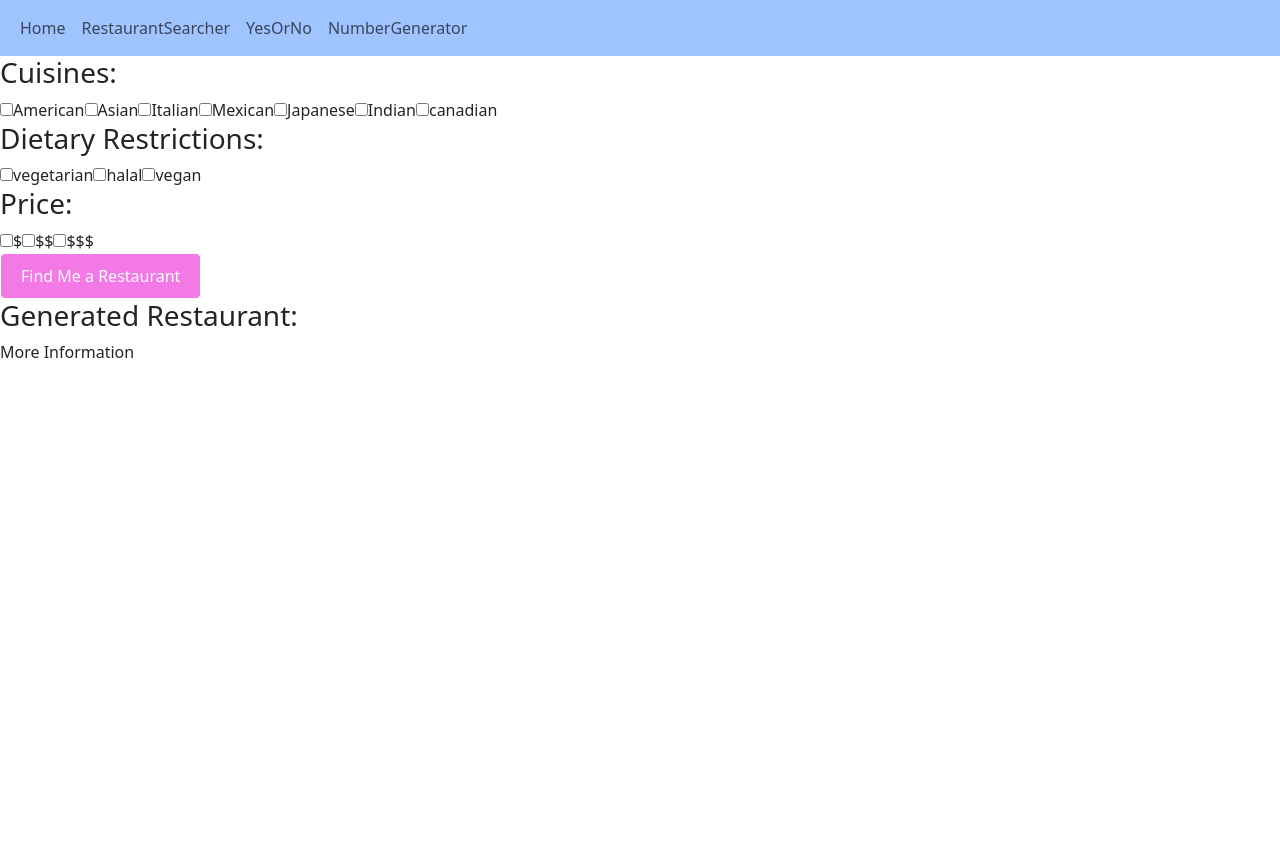
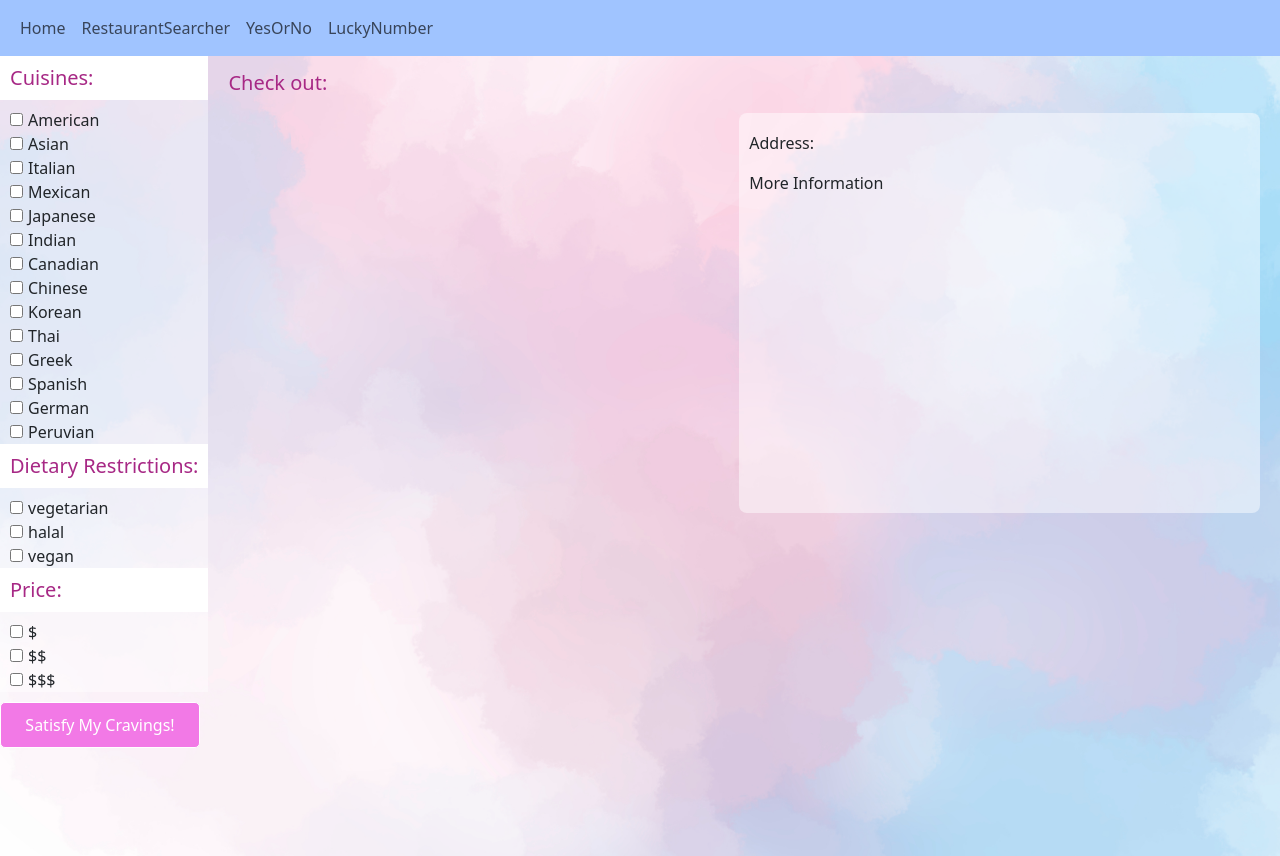
Before and after one commit to ptayab/ThisOrThat, a React (Create React App) app in the folder client/this-or-that/: page /restaurants in a window 1280 px wide. Before the commit the page ends 800 px from the top, so only its background shows below. Built offline with nearby package versions, Linux system fonts and the light colour scheme; no server answers.

Commit message:
Furnished Restaurant Features

```diff
--- a/client/this-or-that/src/components/navbar.component.js
+++ b/client/this-or-that/src/components/navbar.component.js
@@ -22,7 +22,7 @@ export default class Navbar extends Component {
                                 <Link className="nav-link" to="/yesorno">YesOrNo</Link>
                             </li>
                             <li className="nav-item">
-                                <Link className="nav-link" to="/number">NumberGenerator</Link>
+                                <Link className="nav-link" to="/number">LuckyNumber</Link>
                             </li>
                         </ul>
                     </div>
--- a/client/this-or-that/src/components/restaurants.component.js
+++ b/client/this-or-that/src/components/restaurants.component.js
@@ -2,7 +2,8 @@ import React, { useState, useEffect } from 'react';
 import axios from 'axios';
 
 export default function Restaurants() {
-  const cuisineList = ['American', 'Asian', 'Italian', 'Mexican', 'Japanese', 'Indian', 'canadian'];
+  const cuisineList = ['American', 'Asian', 'Italian', 'Mexican', 'Japanese', 'Indian', 'Canadian',
+                        'Chinese', 'Korean', 'Thai', 'Greek', 'Spanish', 'German', 'Peruvian' ];
   const dietaryList = ['vegetarian', 'halal', 'vegan'];
   const priceList = ['$', '$$', '$$$'];
 
@@ -84,11 +85,14 @@ export default function Restaurants() {
   };
 
   return (
+    <div className='restaurant-container'>
       <div>
+      <div className='filters'>
       <div>
           <h3>Cuisines: </h3>
-        {cuisineList.map((cuisine, index) => (
-          <label key={cuisine}>
+          {cuisineList.map((cuisine) => (
+            <div className='category-list' key={cuisine}>
+              <label>
                 <input
                   className="optionsList"
                   type="checkbox"
@@ -98,13 +102,14 @@ export default function Restaurants() {
                 />
                 {cuisine}
               </label>
+            </div>
           ))}
         </div>
 
-      <div>
         <h3>Dietary Restrictions: </h3>
-        {dietaryList.map((dietary, index) => (
-          <label key={dietary}>
+        {dietaryList.map((dietary) => (
+          <div key={dietary}>
+            <label className='category-list' key={dietary}>
               <input
                 className="optionsList"
                 type="checkbox"
@@ -114,13 +119,13 @@ export default function Restaurants() {
               />
               {dietary}
             </label>
+          </div>
         ))}
-      </div>
 
-      <div>
         <h3>Price: </h3>
         {priceList.map((price, index) => (
-          <label key={price}>
+          <div key={index}>
+            <label className='category-list' key={price}>
               <input
                 className="optionsList"
                 type="checkbox"
@@ -130,20 +135,35 @@ export default function Restaurants() {
               />
               {price}
             </label>
+          </div>
         ))}
         </div>
 
-      <button onClick={generateRestaurant}>Find Me a Restaurant</button>
-      <div>
-        <h3>Generated Restaurant: </h3>
-        <div>
-        {generatedRestaurant.image_url && (
-        <img src={generatedRestaurant.image_url} alt="Restaurant Image" style={{ maxWidth: '50%', height: 'auto' }} />)}
-          <h4>{generatedRestaurant.name}</h4>
-          <a href={generatedRestaurant.url} target="_blank" rel="noopener noreferrer">More Information</a>
-        </div>
+        <button onClick={generateRestaurant}>Satisfy My Cravings!</button>
       </div>
 
+      <div className='results'>
+        <h3 className='results-title'>Check out: </h3>
+        {generatedRestaurant && (
+          <div className='generated-restaurant'>
+            {generatedRestaurant.image_url && (
+              <img className='restaurant-image' src={generatedRestaurant.image_url} alt="Restaurant Image" />
+            )}
+          </div>
+        )}
+      </div>
+
+      <div className='results-information'>
+        {generatedRestaurant && (
+          <div className='generated-restaurant'>
+            <h4>{generatedRestaurant.name}</h4>
+            <p> Address: {generateRestaurant.address}</p>
+            <a href={generatedRestaurant.url} target="_blank" rel="noopener noreferrer">
+              More Information
+            </a>
+          </div>
+        )}
+      </div>
     </div>
   );
 }
--- a/client/this-or-that/src/restaurant.css
+++ b/client/this-or-that/src/restaurant.css
@@ -0,0 +1,106 @@
+.restaurant-container {
+    background-image: url('./images/background.jpg');
+    background-size: cover;
+    background-position: center;
+    min-height: 100vh;
+    align-items: center;
+    display: flex;
+    justify-content: center;
+    align-items: flex-start;
+}
+
+
+.filters {
+    margin-right: 20px;
+    background-color: rgba(255, 255, 255, 0.388);
+}
+
+.results {
+    flex: 1;
+}
+
+.results-information {
+    flex: 1;
+    margin-right: 20px;
+}
+
+h3 {
+    padding: 10px;
+    font-size: 20px;
+    color: #a72885;
+    background-color: rgb(255, 255, 255);
+}
+
+.category-list {
+    margin-left: 10px;
+}
+
+.optionsList {
+    margin-right: 5px;
+}
+
+button {
+    margin-top: 10px;
+    background-color: #28a745;
+    color: #ffffff;
+    border: none;
+    width: 200px;
+    font-size: 16px;
+    cursor: pointer;
+    border-radius: 4px;
+}
+
+button:hover {
+    background-color: #a72885;
+}
+
+.generated-restaurant img {
+    max-width: 50%;
+    height: auto;
+    border-radius: 8px;
+    margin-bottom: 10px;
+}
+
+.generated-restaurant h4 {
+    color: #000000;
+}
+
+.generated-restaurant a {
+    color: #007bff;
+    text-decoration: none;
+}
+
+.generated-restaurant a:hover {
+    text-decoration: underline;
+}
+
+.filter-options {
+    display: flex;
+    flex-wrap: wrap;
+}
+
+.filter-options label {
+    margin-right: 10px;
+    margin-bottom: 10px;
+}
+
+.results-title {
+    margin-top: 5px;
+    padding: 10px;
+    padding-left: 0px;
+    background-color: rgba(255, 255, 255, 0);
+}
+
+.generated-restaurant img {
+    max-width: 100vh;
+    max-height: 100vh;
+}
+
+.results-information {
+    margin-left: 10px;
+    margin-top: 57px;
+    height: 50vh;
+    padding: 10px;
+    background-color: rgba(255, 255, 255, 0.471);
+    border-radius: 8px;
+}
```
Also changed, not shown: 1 other file (tests, documents, lock files or other folders). Lines whose indentation alone changed are shown as unchanged.
